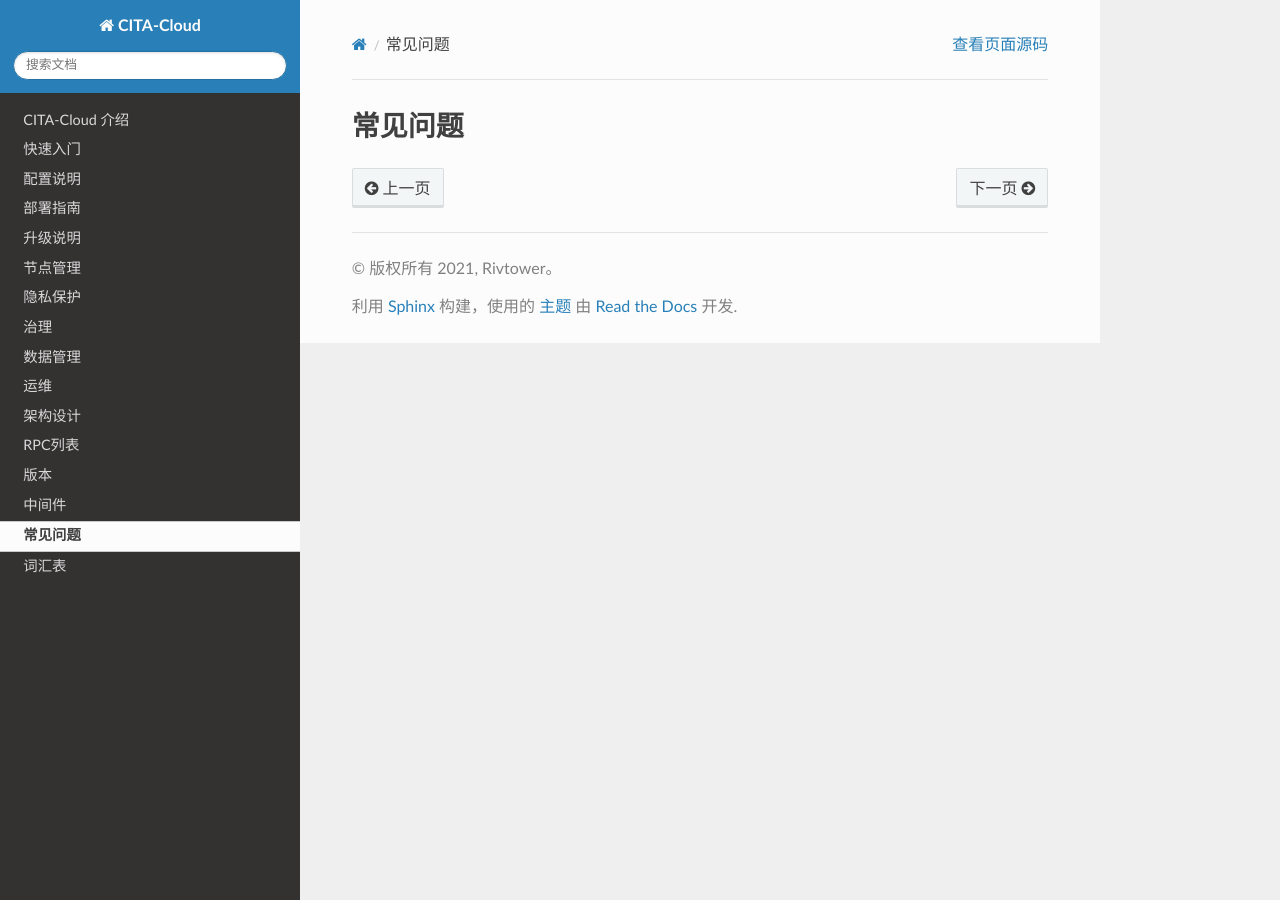
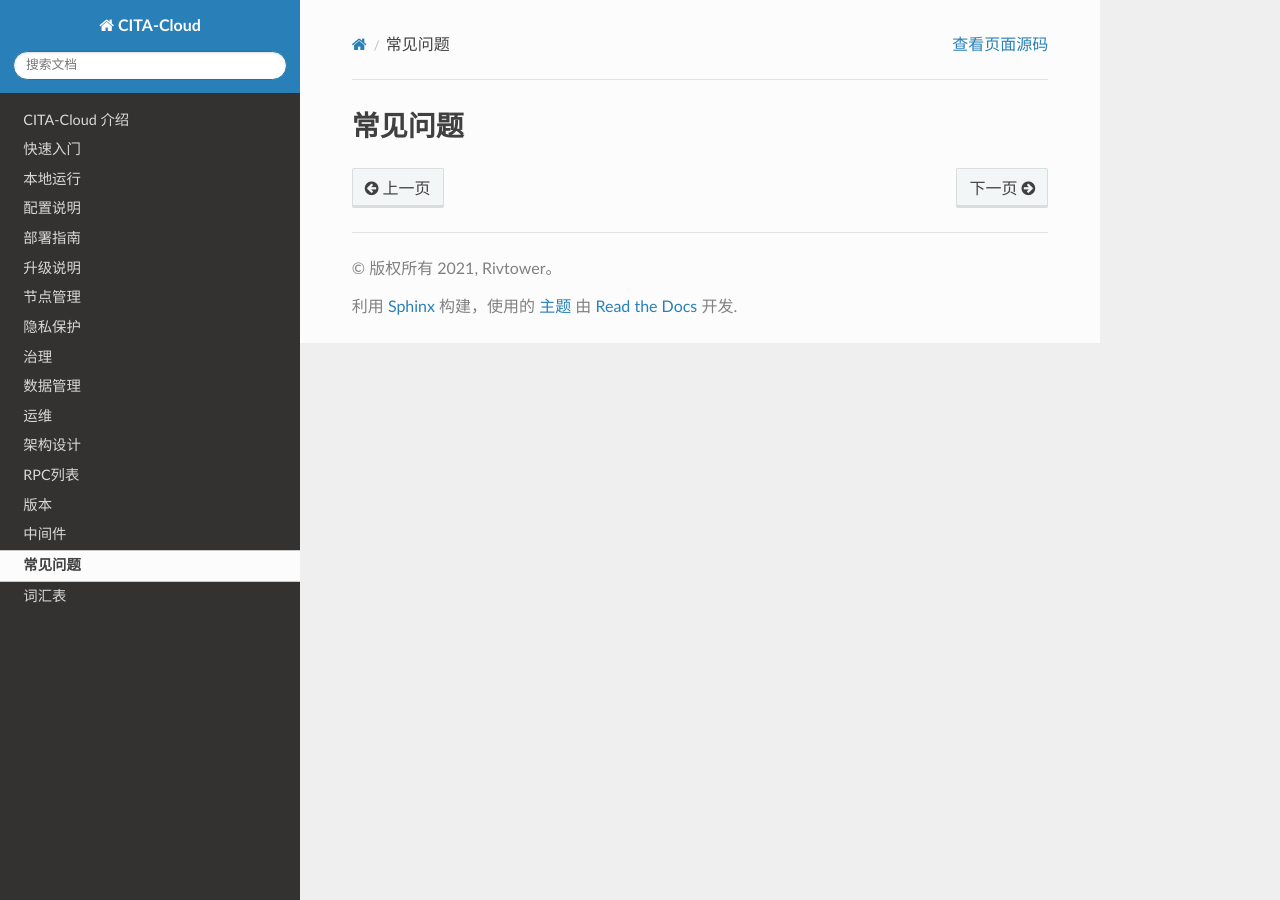
Before and after one commit to cita-cloud/docs, a Sphinx documentation site: the page built from source/faq.md, in a window 1280 px wide. Built offline with Sphinx 7.4.7 and the Read the Docs theme 2.0.0, drawn with Linux system fonts in a browser that asks for light colours; pages that are not in the unit, such as notebooks, are missing from menus.

```diff
--- a/source/index.rst
+++ b/source/index.rst
@@ -29,7 +29,7 @@ CITA-Cloud 是一个基于云原生的联盟链框架，用户可以基于该框
 
    introduction
    getting-start
-   runner_local
+   runner-local
    configuration-guide
    deployment-guide
    upgrade
```
